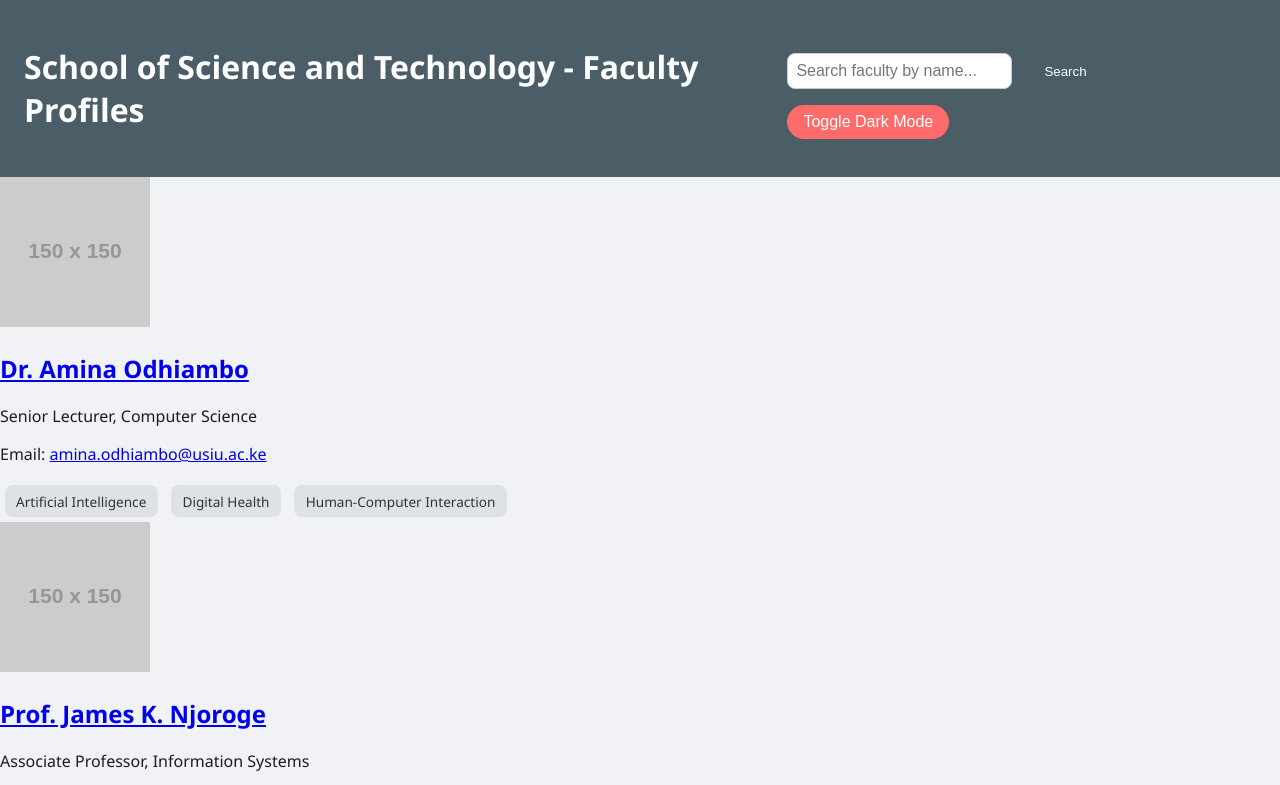
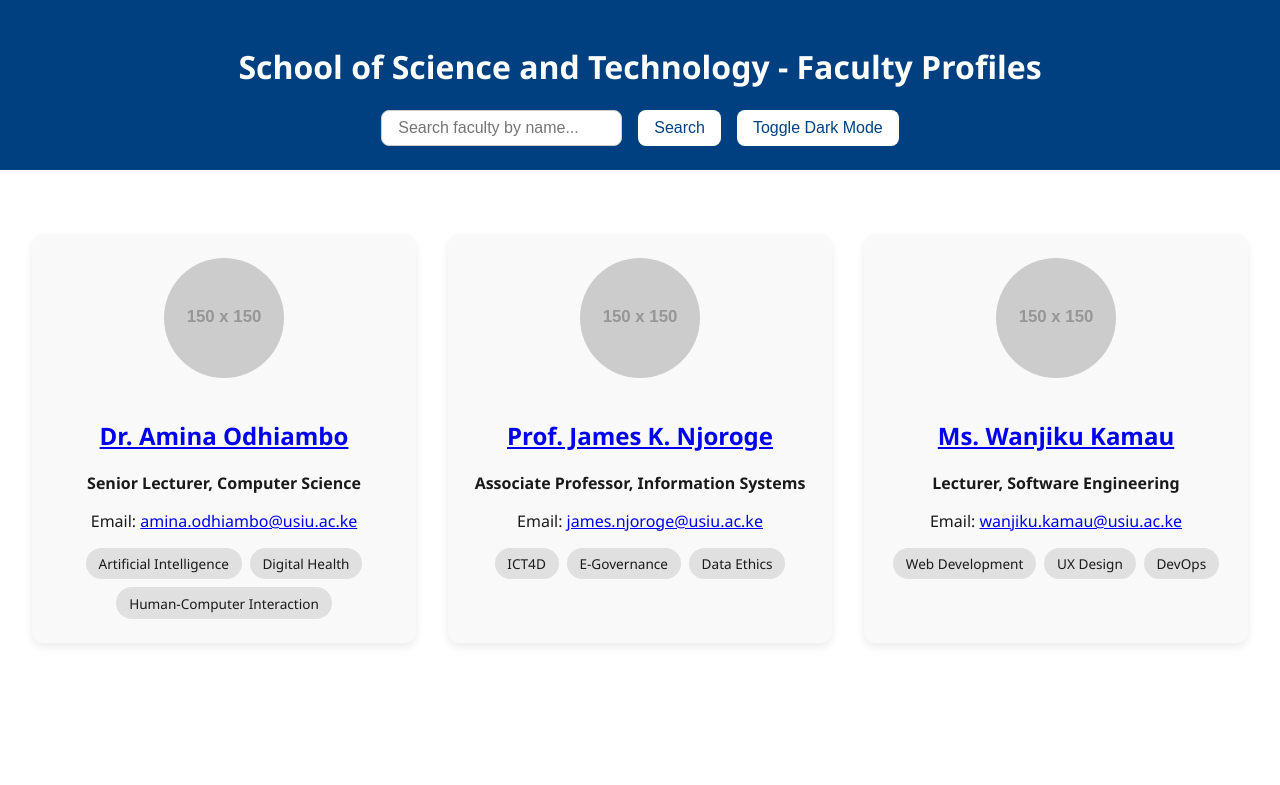
Before and after one commit to CalebMtuwetaM/advanced_web_first_class, a plain HTML site: page index.html in a window 1280 px wide. Shown: the top 785 px of the page. Drawn offline with Linux system fonts and the light colour scheme; placeholder pictures from the web are drawn by us.

Commit message:
Update style.css

```diff
--- a/style.css
+++ b/style.css
@@ -1,150 +1,133 @@
-/* Light Theme Variables */
+/* Root & Theme Setup (optional for light/dark mode) */
 :root {
-  --bg: #f0f2f5;
-  --text: #1c1c1e;
-  --header-bg: #4B5D67;
-  --header-text: #ffffff;
-  --card-bg: #ffffff;
-  --card-hover: #fdfdfd;
-  --accent: #FF6B6B;
-  --tag-bg: #dee2e6;
-  --tag-text: #333;
+  --bg-color: #ffffff;
+  --text-color: #1a1a1a;
+  --card-bg: #f9f9f9;
+  --accent-color: #004080;
+  --tag-bg: #e0e0e0;
 }
 
-/* Dark Mode Overrides */
 body.dark-mode {
-  --bg: #1c1c1e;
-  --text: #f5f5f5;
-  --header-bg: #2c2c2e;
-  --header-text: #f1f1f1;
+  --bg-color: #1c1c1e;
+  --text-color: #f2f2f2;
   --card-bg: #2c2c2e;
-  --card-hover: #3a3a3c;
-  --accent: #FF6B6B;
+  --accent-color: #3399ff;
   --tag-bg: #444;
-  --tag-text: #eee;
 }
 
 body {
+  font-family: 'Segoe UI', sans-serif;
+  background-color: var(--bg-color);
+  color: var(--text-color);
   margin: 0;
-  font-family: 'Segoe UI', sans-serif;
-  background: var(--bg);
-  color: var(--text);
-  transition: background 0.3s, color 0.3s;
+  padding: 0;
 }
 
+/* Header */
 header {
-  background: var(--header-bg);
-  color: var(--header-text);
+  background-color: var(--accent-color);
+  color: white;
   padding: 1.5rem;
-  display: flex;
-  justify-content: space-between;
-  align-items: center;
+  text-align: center;
 }
 
-#theme-toggle {
-  background: var(--accent);
-  border: none;
-  color: white;
-  padding: 0.5rem 1rem;
-  border-radius: 999px;
-  cursor: pointer;
-  font-size: 1rem;
+.controls {
+  margin-top: 1rem;
+  display: flex;
+  flex-wrap: wrap;
+  justify-content: center;
+  gap: 1rem;
 }
 
-.grid {
+.controls input,
+.controls button {
+  padding: 0.5rem 1rem;
+  font-size: 1rem;
+  border-radius: 8px;
+}
+
+#searchInput {
+  border: 1px solid #ccc;
+}
+
+#searchButton,
+#theme-toggle {
+  background-color: white;
+  color: var(--accent-color);
+  border: none;
+  cursor: pointer;
+}
+
+main {
+  padding: 2rem;
+}
+
+/* 💡 FACULTY GRID LAYOUT */
+.faculty-grid {
   display: grid;
   grid-template-columns: repeat(auto-fit, minmax(280px, 1fr));
   gap: 2rem;
-  padding: 2rem;
+  margin-top: 2rem;
 }
 
-.card {
-  background: var(--card-bg);
-  border-radius: 15px;
+/* 🧑 FACULTY CARD STYLE */
+.faculty-card {
+  background-color: var(--card-bg);
+  border-radius: 12px;
+  box-shadow: 0 4px 8px rgba(0, 0, 0, 0.08);
   padding: 1.5rem;
   text-align: center;
-  box-shadow: 0 4px 10px rgba(0,0,0,0.1);
-  transition: background 0.3s ease;
+  transition: background-color 0.3s ease;
 }
 
-.card:hover {
-  background: var(--card-hover);
+.faculty-card:hover {
+  background-color: #e6f0ff;
 }
 
-.card img {
+.dark-mode .faculty-card:hover {
+  background-color: #2a2a2d;
+}
+
+.faculty-card img {
+  width: 120px;
+  height: 120px;
   border-radius: 50%;
-  width: 120px;
   margin-bottom: 1rem;
 }
 
-.card h2 {
-  margin: 0.5rem 0;
-  font-size: 1.3rem;
+/* Faculty Title */
+.faculty-card .title {
+  font-weight: bold;
+  margin-bottom: 0.5rem;
 }
 
-.card .title {
-  font-style: italic;
-  color: var(--text);
-}
-
-.card a {
-  color: var(--accent);
-  text-decoration: none;
-}
-
-.card a:hover {
-  text-decoration: underline;
-}
-
+/* Tags */
 .tags {
   margin-top: 1rem;
+  display: flex;
+  flex-wrap: wrap;
+  gap: 0.5rem;
+  justify-content: center;
 }
 
 .tags span {
-  background: var(--tag-bg);
-  color: var(--tag-text);
-  display: inline-block;
-  margin: 0.3rem;
-  padding: 0.4rem 0.7rem;
-  border-radius: 8px;
+  background-color: var(--tag-bg);
+  padding: 0.4rem 0.8rem;
+  border-radius: 20px;
   font-size: 0.85rem;
 }
 
-/* Mobile Adjustments */
-@media (max-width: 480px) {
-  header h1 {
-    font-size: 1.2rem;
+/* Responsive adjustments (optional for smaller screens) */
+@media (max-width: 600px) {
+  .controls {
+    flex-direction: column;
   }
 
-  #theme-toggle {
-    font-size: 0.9rem;
-    padding: 0.4rem 0.8rem;
+  .faculty-card {
+    padding: 1rem;
   }
 
-  .card h2 {
-    font-size: 1.1rem;
+  .tags span {
+    font-size: 0.75rem;
   }
 }
-.controls {
-  display: flex;
-  gap: 1rem;
-  flex-wrap: wrap;
-  align-items: center;
-  margin-top: 1rem;
-}
-
-#searchInput {
-  padding: 0.5rem;
-  font-size: 1rem;
-  border-radius: 8px;
-  border: 1px solid #ccc;
-}
-
-#searchButton {
-  background-color: var(--accent-color);
-  color: white;
-  border: none;
-  padding: 0.5rem 1rem;
-  border-radius: 8px;
-  cursor: pointer;
-}
```
